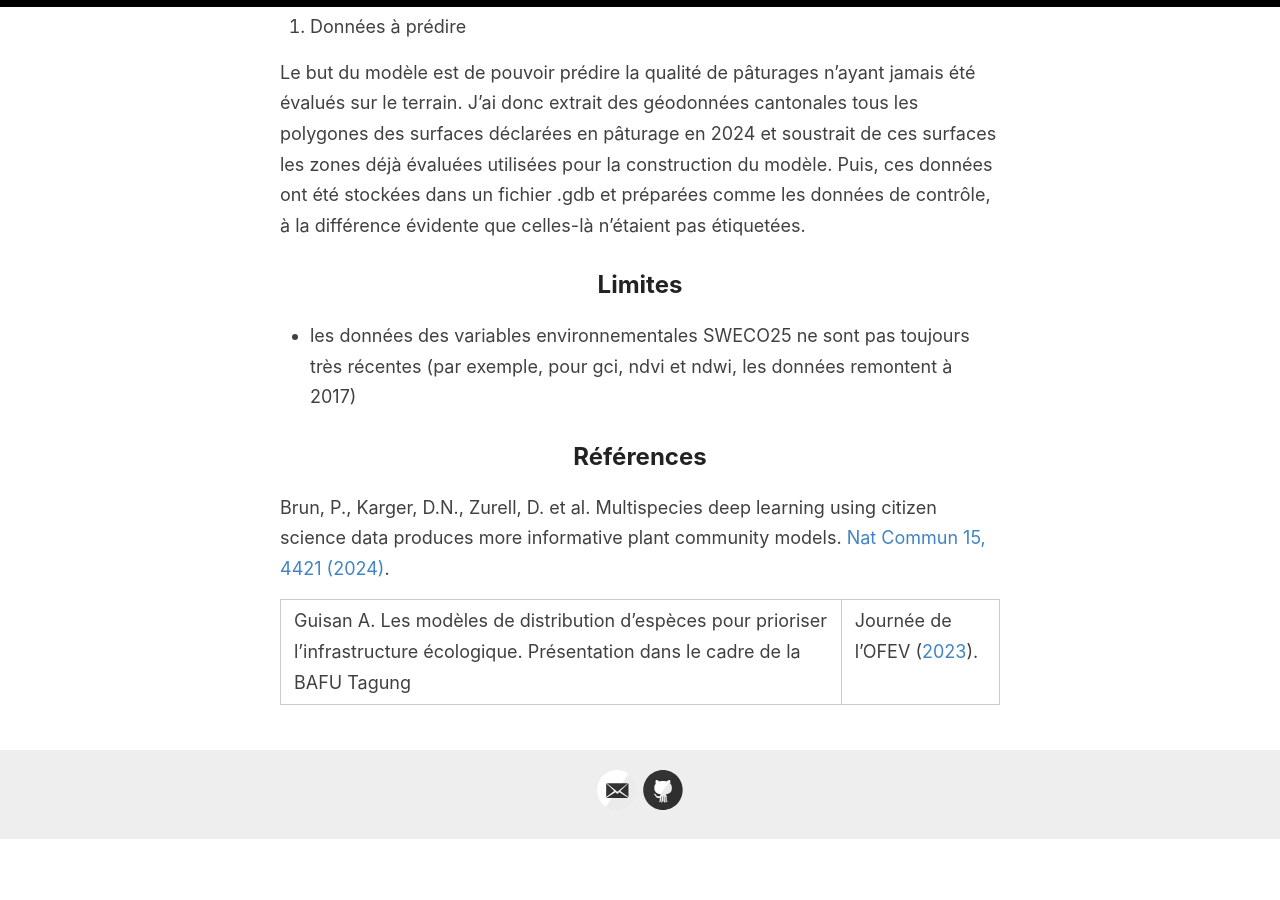
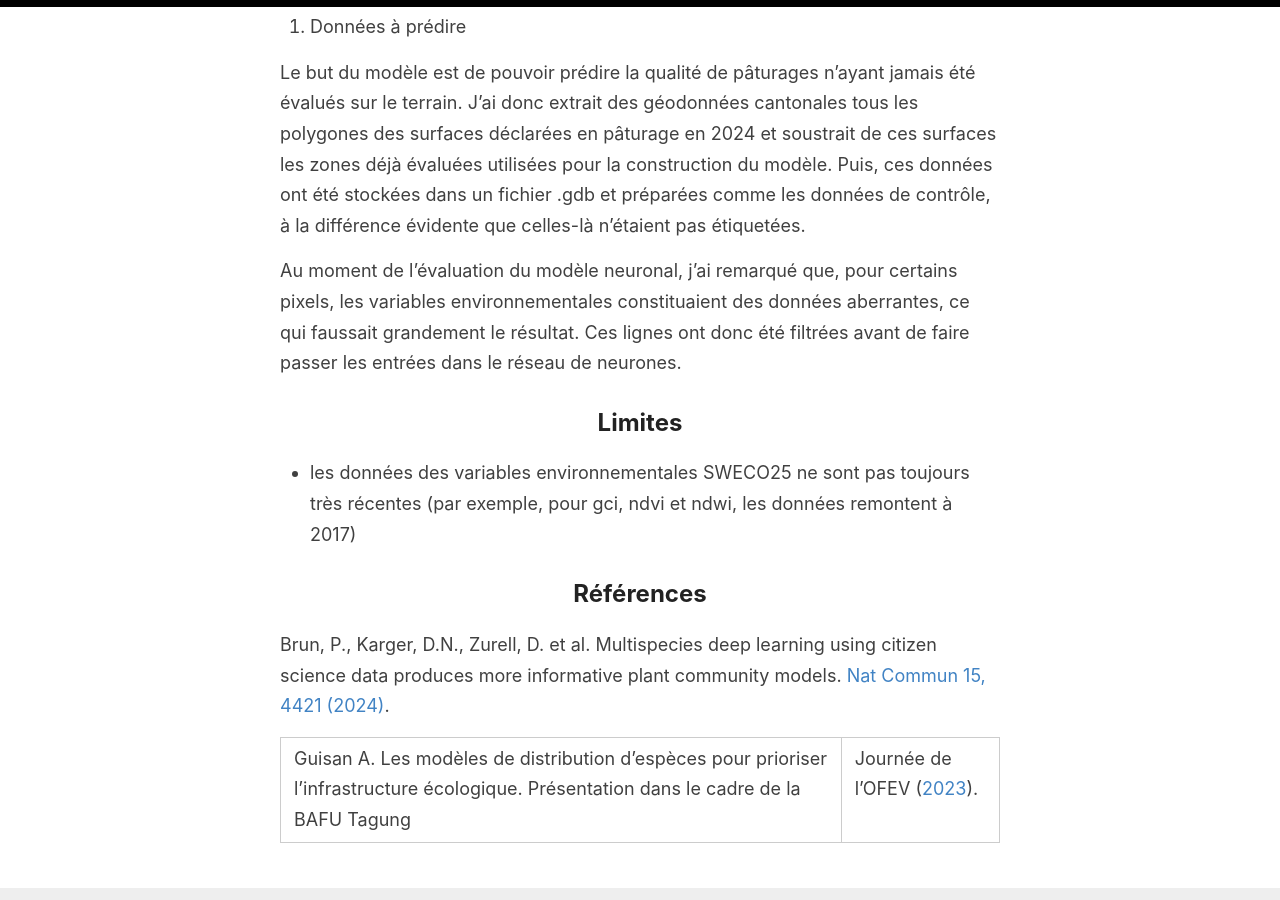
Before and after one commit to sca-opdir/sber-biodiversite-ml-prediction, a Jekyll site: the page built from _pages/data.md, in a window 1280 px wide and 900 px high, scrolled down 2699 px. Built offline with Jekyll 4.4.1, drawn with Linux system fonts in a browser that asks for light colours; before the commit the page ends 3539 px from its top, so only the background shows below that.

Commit message:
Update data.md

```diff
--- a/_pages/data.md
+++ b/_pages/data.md
@@ -55,6 +55,8 @@ Après avoir préparé les pixels des polygones avec les données de contrôle e
 
 Le but du modèle est de pouvoir prédire la qualité de pâturages n'ayant jamais été évalués sur le terrain. J'ai donc extrait des géodonnées cantonales tous les polygones des surfaces déclarées en pâturage en 2024 et soustrait de ces surfaces les zones déjà évaluées utilisées pour la construction du modèle. Puis, ces données ont été stockées dans un fichier .gdb et préparées comme les données de contrôle, à la différence évidente que celles-là n'étaient pas étiquetées.
 
+Au moment de l'évaluation du modèle neuronal, j'ai remarqué que, pour certains pixels, les variables environnementales constituaient des données aberrantes, ce qui faussait grandement le résultat. Ces lignes ont donc été filtrées avant de faire passer les entrées dans le réseau de neurones.
+
 ## Limites
 
 - les données des variables environnementales SWECO25 ne sont pas toujours très récentes (par exemple, pour gci, ndvi et ndwi, les données remontent à 2017)
```
